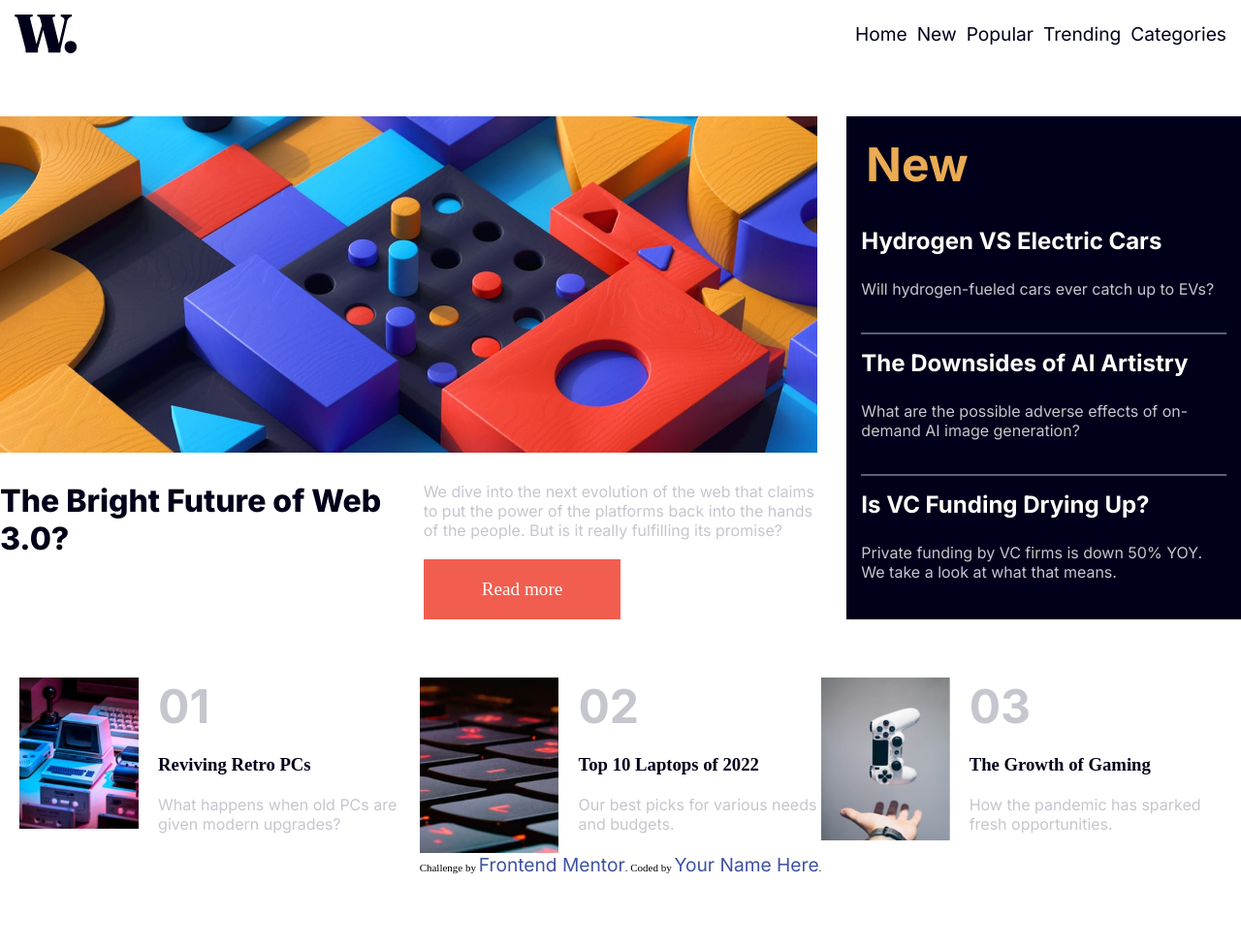
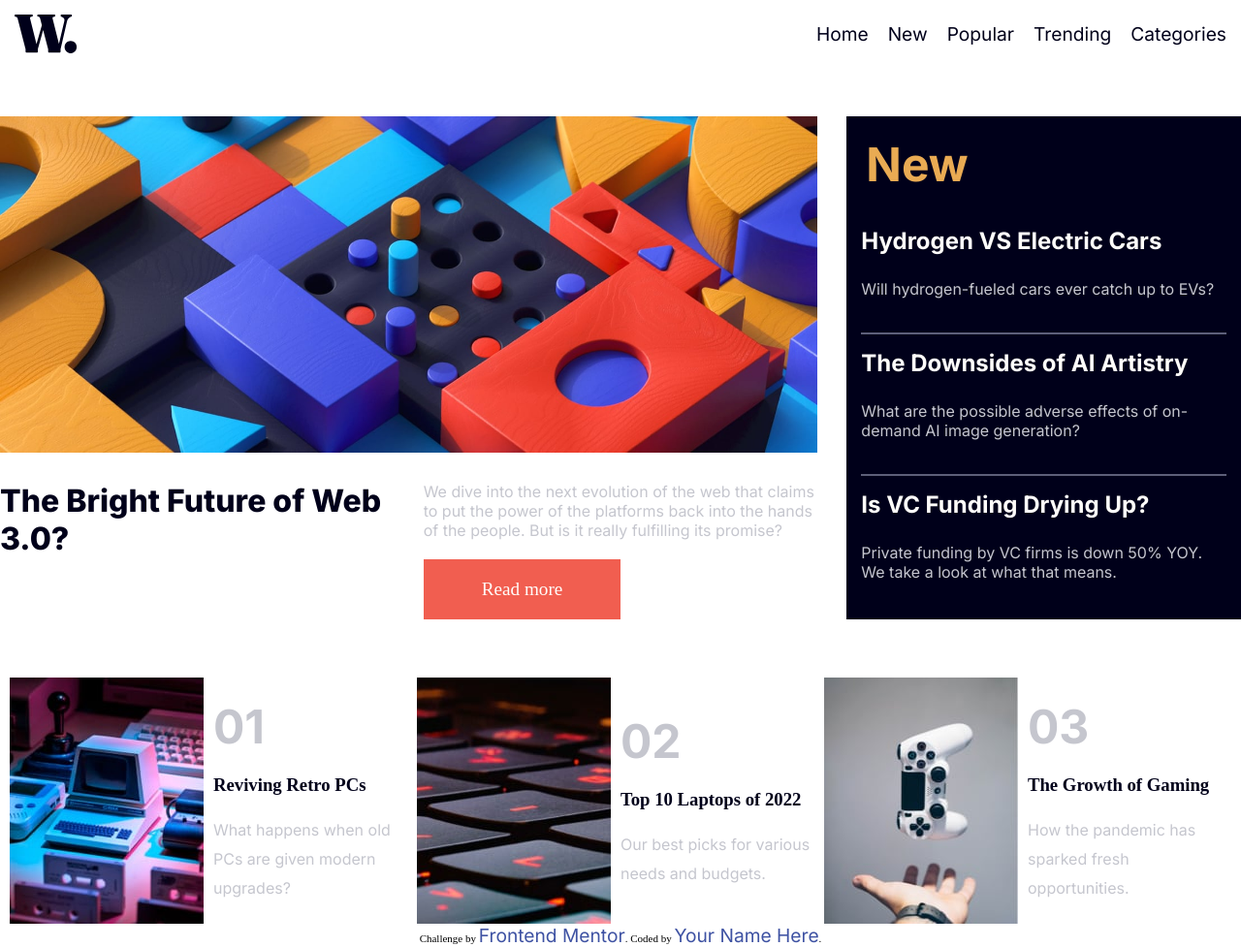
Before and after one commit to EYRAM565/News-Hompage, a plain HTML site: page index.html in a window 1280 px wide. Shown: the whole page at 97% size. Before the commit the page ends 904 px from the top, so only its background shows below. Drawn offline with Linux system fonts and the light colour scheme.

Commit message:
changes to section5

```diff
--- a/index.html
+++ b/index.html
@@ -82,9 +82,9 @@
 
     <div class=" section5">
       <div class="foo flex">
-        <div class="image">
-          <img class="retro__top__gaming" src="assets/images/image-retro-pcs.jpg" alt="">
-        </div>
+
+          <img class="retro__top__gaming" src="assets/images/image-retro-pcs.jpg" alt="image of retro pcs">
+
         <div class=" span">
           <span>01</span>
         <h3>Reviving Retro PCs</h3>
@@ -92,9 +92,9 @@
         </div>
       </div>
       <div class="foo flex">
-        <div class="image">
-          <img class="retro__top__gaming" src="assets/images/image-top-laptops.jpg" alt="">
-        </div>
+
+          <img class="retro__top__gaming" src="assets/images/image-top-laptops.jpg" alt="image of laptops">
+
        <div class=" span">
         <span>02</span>
         <h3>
@@ -103,9 +103,9 @@
        </div>
       </div>
       <div class="foo flex">
-        <div class="image">
-          <img class="retro__top__gaming" src="assets/images/image-gaming-growth.jpg" alt="">
-        </div>
+
+          <img class="retro__top__gaming" src="assets/images/image-gaming-growth.jpg" alt="image of gaming growth">
+
         <div class=" span">
           <span>03</span>
         <h3>The Growth of Gaming</h3>
--- a/style.css
+++ b/style.css
@@ -328,7 +328,8 @@ li:hover a{
     .list{
         display: flex;
         align-items: center;
-        gap: 10px;
+        gap: 20px;
+
     }
 
     main{
@@ -395,30 +396,36 @@ li:hover a{
 
 
 
-    .section5{
+     .section5{
         display: grid;
         grid-template-columns: repeat(3, 1fr);
-        margin-left: 20px;
-        margin-right: 20px;
+        margin-left: 10px;
+        margin-right: 10px;
         grid-column: 1 / 7;
         grid-row: 5 / 7;
     }
 
-    .section5 .foo{
-
-        gap: 20px;
+  .section5 .foo{
+       align-items: center;
+        justify-content: center;
+        gap: 10px;
 
 
     }
 
+
     .section5 .foo span{
         font-size: 3rem;
-        padding-bottom: 20px;
+
     }
 
     .section5 .foo h3{
         padding: 20px 0;
     }
 
+    .span p {
+        font-size: 1rem;
+        line-height: 30px;
+    }
 
 }
```
